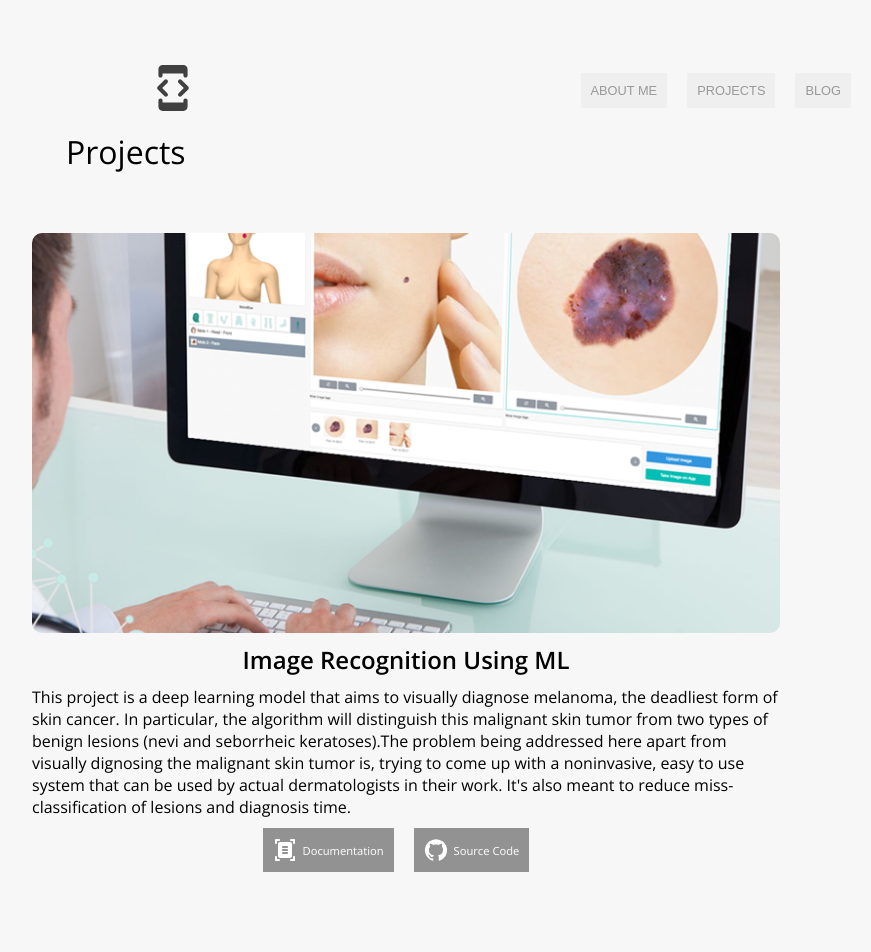
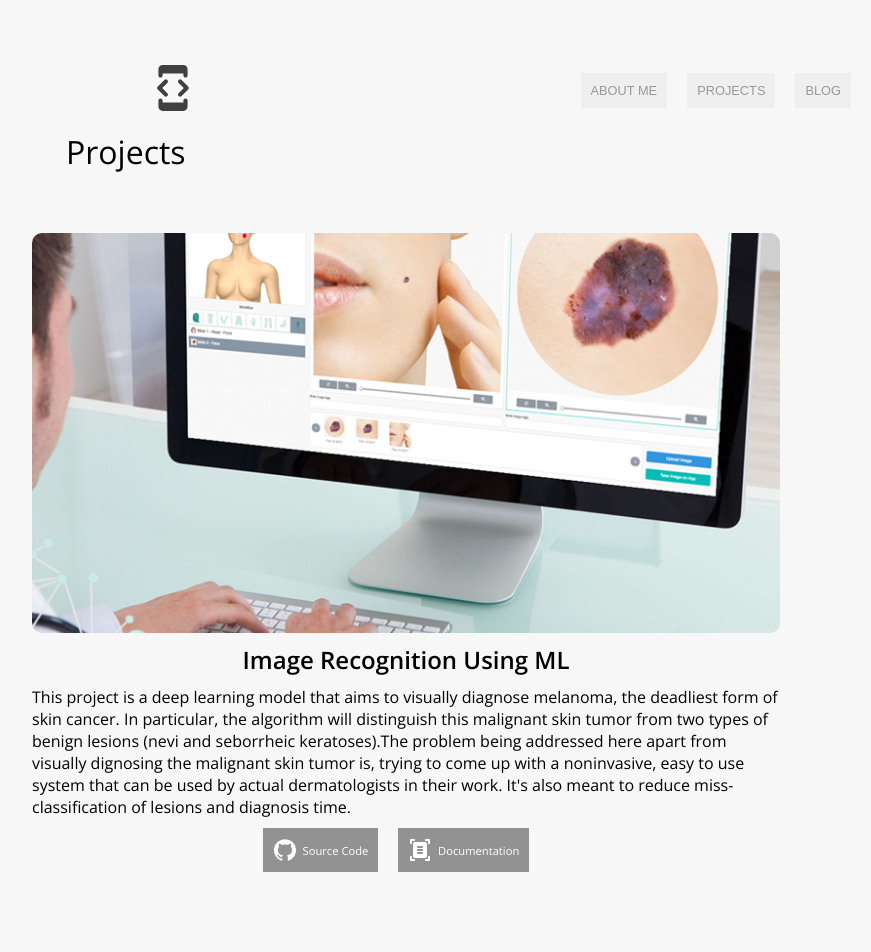
Before and after one commit to KamauNdichu/new-port, a React (Create React App) app: page /projects in a window 1280 px wide. Shown: the top 952 px of the page, without its empty margins (234-1105 px from the left). Built offline with nearby package versions, Linux system fonts and the light colour scheme.

Commit message:
update project component

```diff
--- a/src/components/project/Project.jsx
+++ b/src/components/project/Project.jsx
@@ -16,11 +16,11 @@ export default function Project(props) {
       <h2 className="projectTitle">{projectTitle}</h2>
       <p className="projectDescription">{projectDescription}</p>
       <div className="actionButtons">
+        <a href={sourceCode} className="btn sourceCode">
+          <GitHub /> &nbsp; Source Code
+        </a>
         <a href={documentation} className="btn documentation">
           <DocumentScannerRounded /> &nbsp; Documentation
-        </a>
-        <a href={sourceCode} className="btn sourceCode">
-          <GitHub /> &nbsp; Source Code
         </a>
       </div>
     </div>
```
